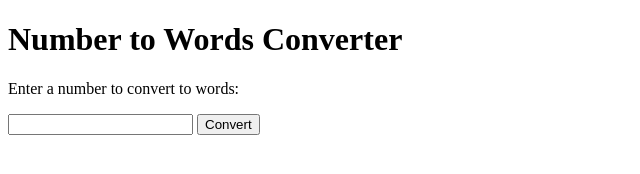
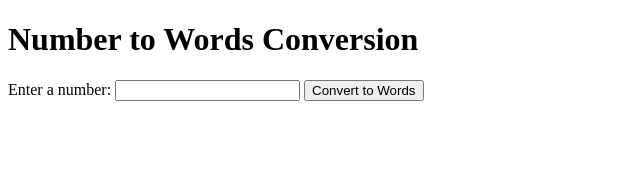
Before and after one commit to tenacious-7/NumberToWords-Conversion, a plain HTML site: page index.html in a window 1280 px wide. Shown: the whole page, without its empty margins (0-640 px from the left). Drawn offline with Linux system fonts and the light colour scheme.

Commit message:
Update index.html

```diff
--- a/index.html
+++ b/index.html
@@ -1,25 +1,36 @@
 <!DOCTYPE html>
-<html lang="en">
+<html>
 <head>
-    <meta charset="UTF-8">
-    <title>Number to Words Converter</title>
+	<title>Number to Words Conversion</title>
 </head>
 <body>
-    <h1>Number to Words Converter</h1>
-    <p>Enter a number to convert to words:</p>
-    <input type="number" id="numberInput">
-    <button onclick="convertToWords()">Convert</button>
-    <p id="result"></p>
+	<h1>Number to Words Conversion</h1>
+	<form id="form">
+		<label for="number">Enter a number:</label>
+		<input type="number" id="number" name="number" required>
+		<button type="submit">Convert to Words</button>
+	</form>
+	<p id="result"></p>
 
-    <script>
-        function convertToWords() {
-            var number = document.getElementById("numberInput").value;
-            fetch("/api/NumberToWords/" + number)
-                .then(response => response.text())
-                .then(result => {
-                    document.getElementById("result").innerHTML = result;
-                });
-        }
-    </script>
+
+<script>
+	// Handle the form submission
+	document.getElementById("form").addEventListener("submit", function(event) {
+		event.preventDefault(); // Prevent the default form submission
+		var number = document.getElementById("number").value;
+		var url = "http://localhost:port/api/NumberToWords/" + number;
+		fetch(url)
+			.then(response => response.text())
+			.then(data => {
+				document.getElementById("result").textContent = data;
+			})
+			.catch(error => {
+				console.error(error);
+				document.getElementById("result").textContent = "An error occurred.";
+			});
+	});
+</script>
+
+
 </body>
 </html>
```
